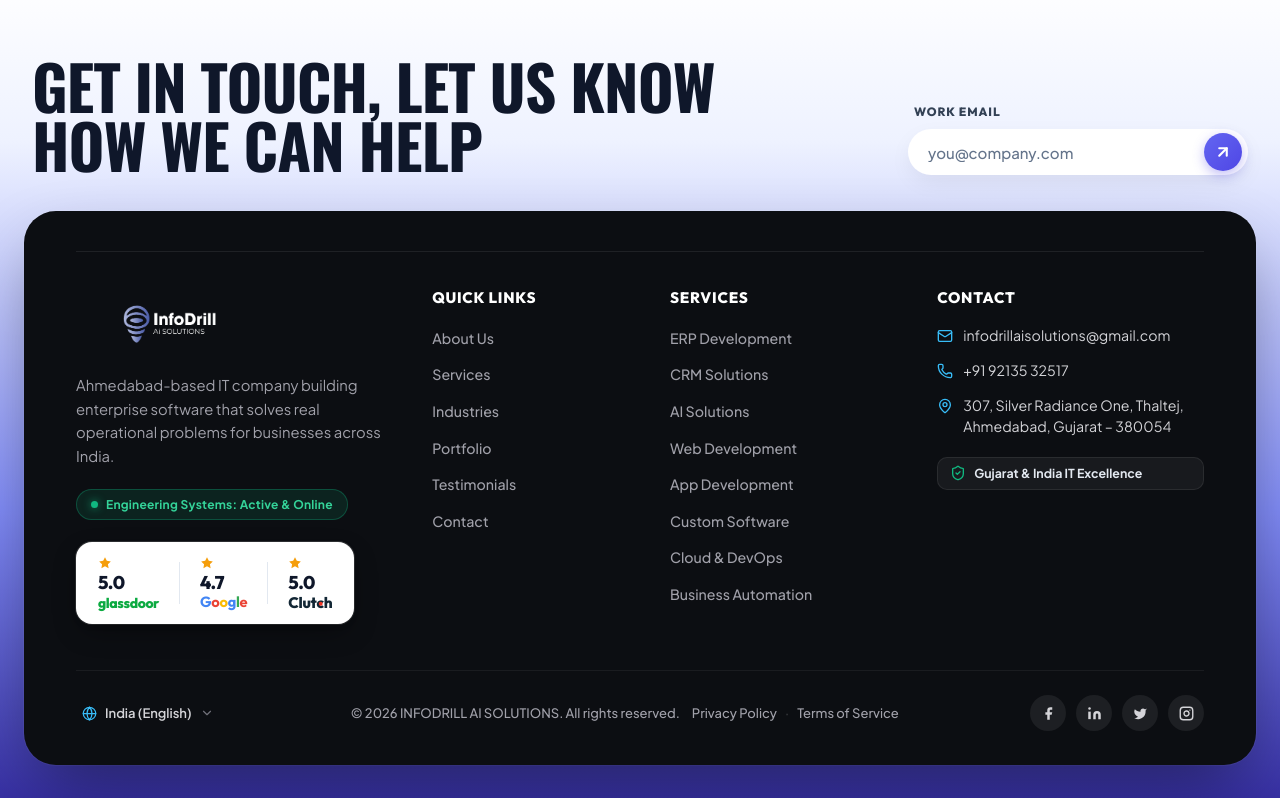
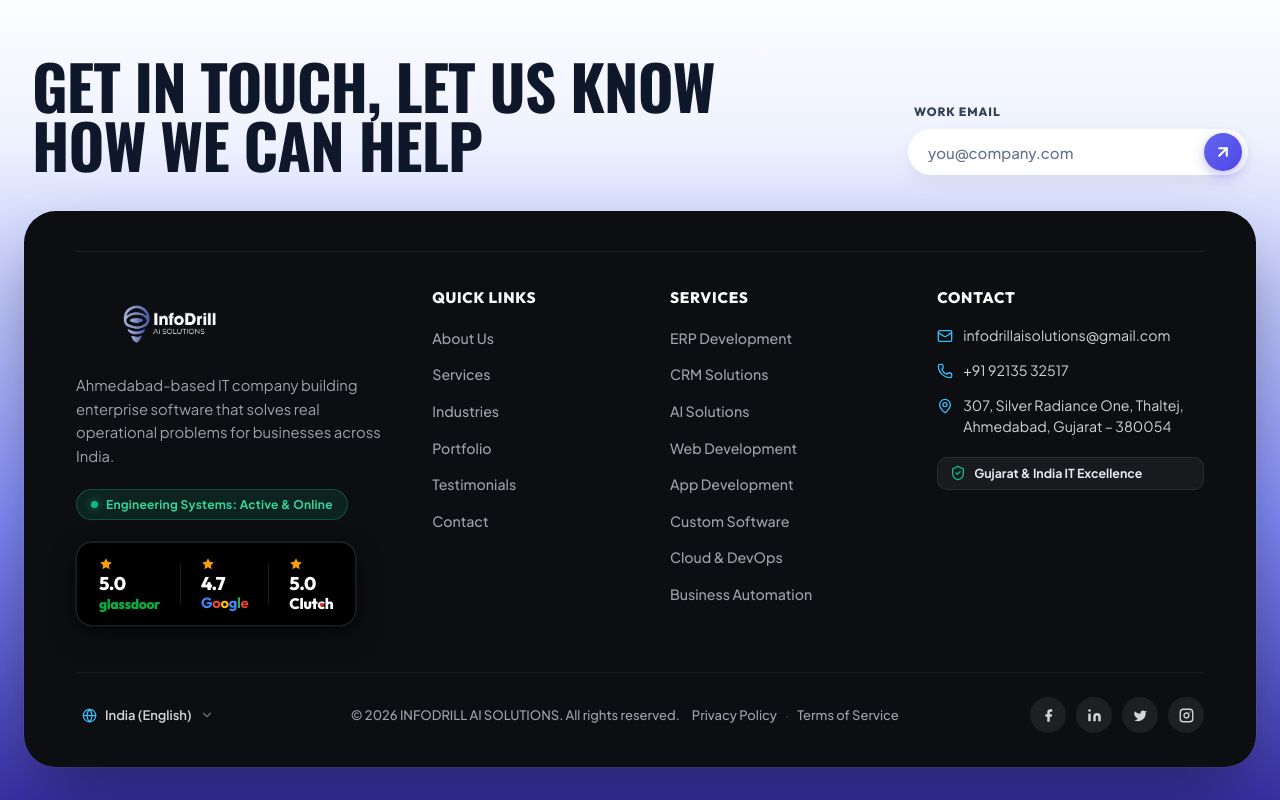
Before and after one commit to kappygit/Infodrill_Web_app, a React (Vite) app: page / in a window 1280 px wide. Shown: the part 10505-11305 px from the top of the page. Built offline with nearby package versions, Linux system fonts and the light colour scheme; no server answers.

Commit message:
Change footer ratings badge background to black and number font to white

```diff
--- a/src/components/layout/Footer.css
+++ b/src/components/layout/Footer.css
@@ -263,24 +263,26 @@
   display: inline-flex;
   align-items: center;
   gap: 16px;
-  background-color: #FFFFFF;
+  background-color: #000000;
+  border: 1px solid rgba(255, 255, 255, 0.12);
   border-radius: 16px;
   padding: 12px 18px;
   margin-top: 22px;
   box-shadow:
-    0 10px 28px -6px rgba(0, 0, 0, 0.45),
-    0 2px 6px rgba(0, 0, 0, 0.08),
-    0 0 0 1px rgba(255, 255, 255, 0.15);
+    0 10px 28px -6px rgba(0, 0, 0, 0.6),
+    0 2px 6px rgba(0, 0, 0, 0.4),
+    0 0 0 1px rgba(255, 255, 255, 0.08);
   transition: all 0.25s cubic-bezier(0.16, 1, 0.3, 1);
   user-select: none;
 }
 
 .footer-ratings-card:hover {
   transform: translateY(-2px);
+  border-color: rgba(255, 255, 255, 0.2);
   box-shadow:
-    0 16px 36px -6px rgba(0, 0, 0, 0.55),
-    0 4px 10px rgba(0, 0, 0, 0.12),
-    0 0 0 1px rgba(255, 255, 255, 0.25);
+    0 16px 36px -6px rgba(0, 0, 0, 0.7),
+    0 4px 10px rgba(0, 0, 0, 0.5),
+    0 0 0 1px rgba(255, 255, 255, 0.2);
 }
 
 .footer-rating-item {
@@ -311,7 +313,7 @@
   font-family: var(--font-heading, 'Plus Jakarta Sans', sans-serif);
   font-size: 1.15rem;
   font-weight: 800;
-  color: #0F172A;
+  color: #FFFFFF;
   line-height: 1.1;
   letter-spacing: -0.02em;
   margin-bottom: 2px;
@@ -339,7 +341,7 @@
   font-family: var(--font-heading, 'Plus Jakarta Sans', sans-serif);
   font-size: 0.95rem;
   font-weight: 800;
-  color: #122634;
+  color: #FFFFFF;
   letter-spacing: -0.02em;
   line-height: 1;
   display: inline-flex;
@@ -365,7 +367,7 @@
 .footer-rating-divider {
   width: 1px;
   height: 42px;
-  background-color: #E2E8F0;
+  background-color: rgba(255, 255, 255, 0.12);
   flex-shrink: 0;
 }
 
```
